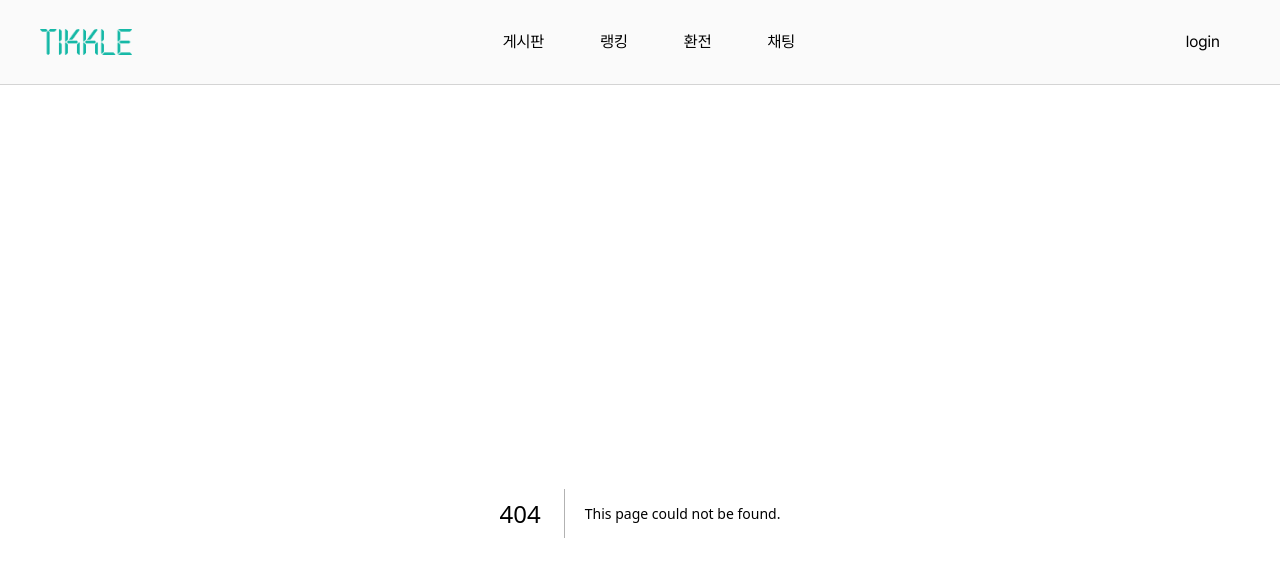
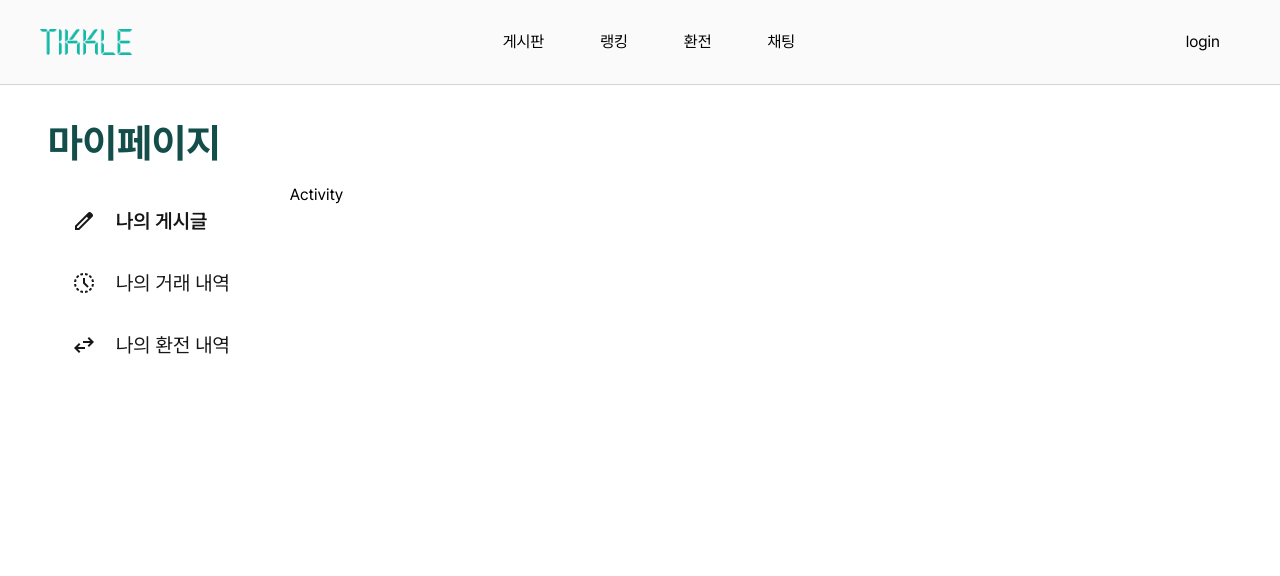
Before and after one commit to tikkle-a501/tikkle, a Next.js app in the folder front/tikkle/: page /mypage/activity in a window 1280 px wide. Before the commit this address had no page. Shown: the top 576 px of the page. Built offline with nearby package versions, Linux system fonts and the light colour scheme.

Commit message:
feat: MenuList 컴포넌트 제작 - /mypage/activity에서 확인 가능 - mypage의 라우팅 경로 피그마대로 수정 - 경로 isActive 로직 include로 변경 S11P21A501-46

```diff
--- /dev/null
+++ b/front/tikkle/src/app/mypage/activity/page.tsx
@@ -0,0 +1,3 @@
+export default function Activity() {
+  return <div>Activity</div>;
+}
--- /dev/null
+++ b/front/tikkle/src/app/mypage/layout.tsx
@@ -0,0 +1,29 @@
+import MenuList from "@/components/list/MenuList";
+
+export default function ChatLayout({
+  children,
+}: Readonly<{
+  children: React.ReactNode;
+}>) {
+  return (
+    <>
+      <div className="text-40 text-teal900 font-bold">마이페이지</div>
+      <div className="flex gap-36">
+        <div>
+          <div className="flex flex-col p-14 gap-14">
+            <MenuList href="activity" icon="edit">
+              나의 게시글
+            </MenuList>
+            <MenuList href="trade" icon="history_toggle_off">
+              나의 거래 내역
+            </MenuList>
+            <MenuList href="exchange" icon="swap_horiz">
+              나의 환전 내역
+            </MenuList>
+          </div>
+        </div>
+        <div>{children}</div>
+      </div>
+    </>
+  );
+}
--- a/front/tikkle/src/app/mypage/page.tsx
+++ /dev/null
@@ -1,3 +0,0 @@
-export default function MyPage() {
-  return <div>MyPage</div>;
-}
--- /dev/null
+++ b/front/tikkle/src/app/mypage/trade/page.tsx
@@ -0,0 +1,3 @@
+export default function Trade() {
+  return <div>Trade</div>;
+}
--- a/front/tikkle/src/app/mypage/transaction/page.tsx
+++ /dev/null
@@ -1,3 +0,0 @@
-export default function Transaction() {
-  return <div>Transaction</div>;
-}
--- a/front/tikkle/src/app/page.tsx
+++ b/front/tikkle/src/app/page.tsx
@@ -5,7 +5,7 @@ import Dropbox from "@/components/drop-down/Dropbox";
 import TitleInput from "@/components/input/TitleInput";
 import SearchInput from "@/components/input/SearchInput";
 import ChatList from "@/components/chat/ChatList";
-import MessageList from "@/components/chat/MessageList";
+import MenuList from "@/components/list/MenuList";
 
 export default function Landing() {
   const testCards = [
--- /dev/null
+++ b/front/tikkle/src/components/list/MenuList.tsx
@@ -0,0 +1,29 @@
+"use client";
+
+import Link from "next/link";
+import { usePathname } from "next/navigation";
+
+interface MenuListProps {
+  href: string;
+  icon: string;
+  children: React.ReactNode;
+}
+
+const MenuList: React.FC<MenuListProps> = ({ href, icon, children }) => {
+  const pathname = usePathname();
+  const isActive = pathname.includes(href);
+
+  return (
+    <Link
+      href={`/mypage/${href}`}
+      className={` ${isActive ? "font-semibold" : ""}`}
+    >
+      <div className="flex p-10 h-48 items-center gap-20 text-20 text-warmGray900">
+        <span className="material-symbols-outlined">{icon}</span>
+        <div>{children}</div>
+      </div>
+    </Link>
+  );
+};
+
+export default MenuList;
--- a/front/tikkle/src/components/navigation/NavigationItem.tsx
+++ b/front/tikkle/src/components/navigation/NavigationItem.tsx
@@ -10,7 +10,7 @@ interface CustomLinkProps {
 
 const NavigationItem: React.FC<CustomLinkProps> = ({ href, children }) => {
   const pathname = usePathname();
-  const isActive = pathname === href; // 현재 경로와 링크 경로가 일치하는지 확인
+  const isActive = pathname.includes(href); // 현재 경로와 링크 경로가 일치하는지 확인
 
   return (
     <Link href={href} className={`p-10  ${isActive ? "font-semibold" : ""}`}>
```
Also changed, not shown: 2 other files (tests, documents, lock files or other folders).
